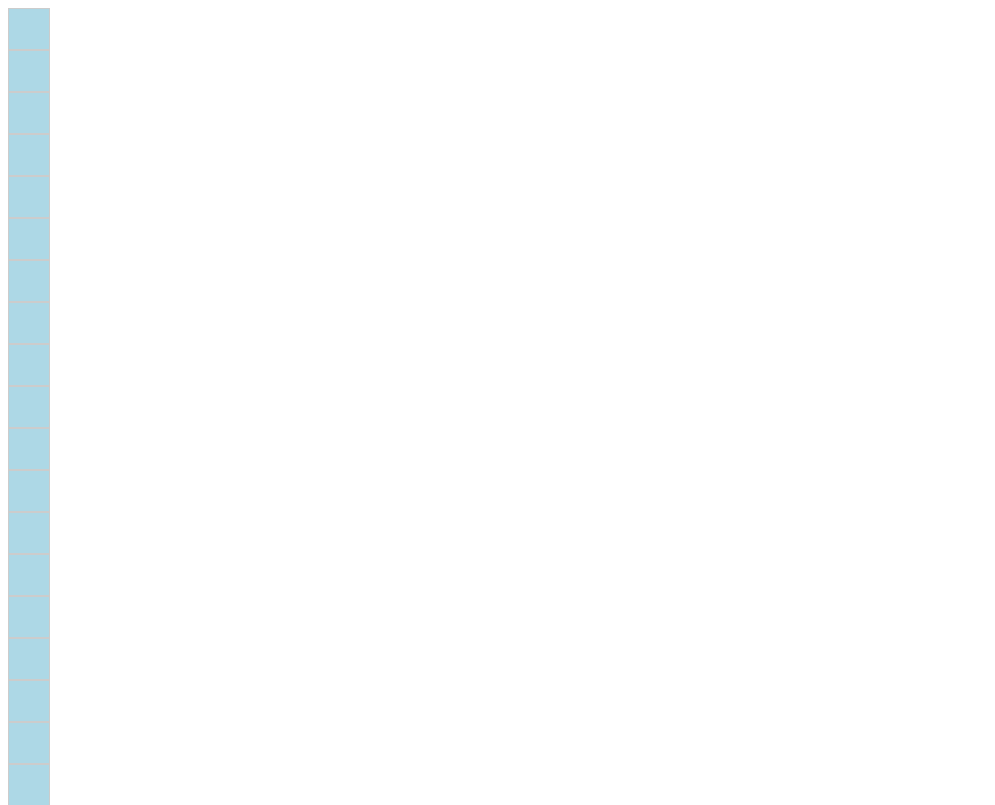
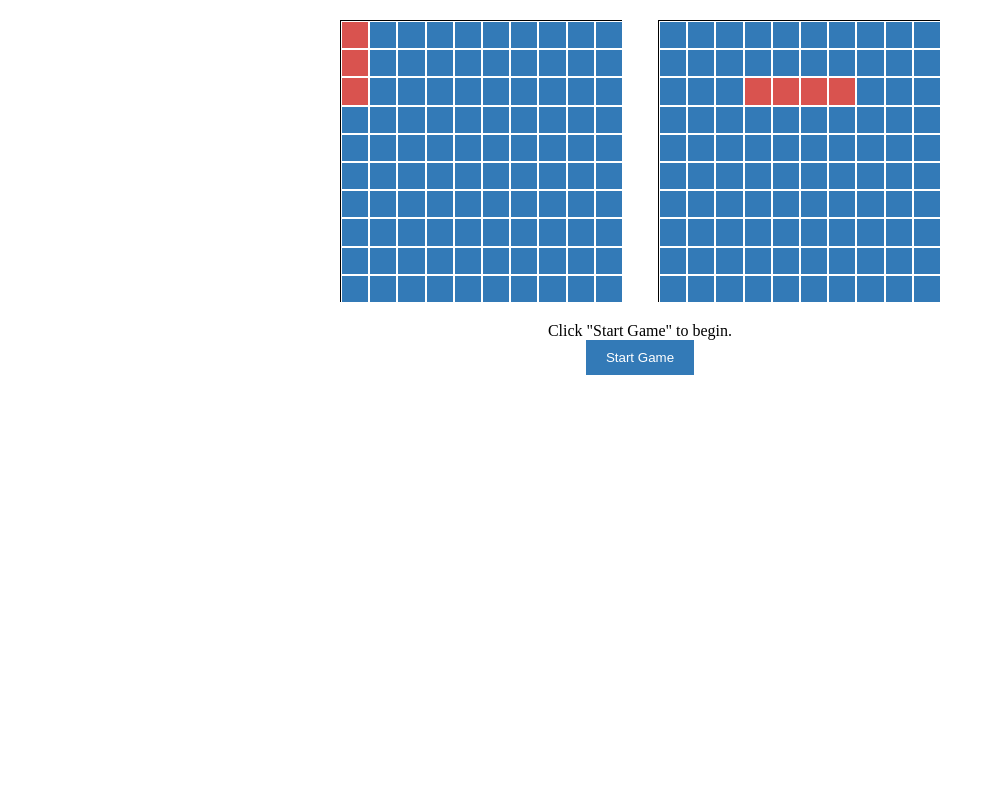
Before and after one commit to braddefauw/battleship, a website with bundled scripts: page index.html in a window 1280 px wide. Shown: the top 805 px of the page, without its empty margins (0-995 px from the left). Built offline with nearby package versions, Linux system fonts and the light colour scheme.

Commit message:
basic css

```diff
--- a/styles.css
+++ b/styles.css
@@ -1,17 +1,56 @@
-.board {
-    display: grid;
-    grid-template-columns: repeat(10, 40px);
-    grid-template-rows: repeat(10, 40px);
-    grid-gap: 2px;
+/* Game board container */
+#game-container {
+    display: flex;
+    justify-content: space-between;
+    margin: 20px auto;
+    width: 600px; /* Adjust the width as needed */
 }
 
+/* Game board */
+.game-board {
+    display: grid;
+    grid-template-columns: repeat(10, 1fr);
+    gap: 2px;
+    width: 280px; /* Adjust the width as needed */
+    height: 280px; /* Adjust the height as needed */
+    border: 1px solid #000;
+}
+
+/* Game board cells */
 .cell {
-    width: 40px;
-    height: 40px;
-    background-color: lightblue;
-    border: 1px solid #ccc;
-    display: flex;
-    align-items: center;
-    justify-content: center;
+    width: 100%;
+    height: 100%;
+    background-color: #8db8cc;
+    border: 1px solid #fff;
+}
+
+/* Styling for hits */
+.cell.hit {
+    background-color: #d9534f; /* Red for hits */
+}
+
+/* Styling for sunk ships */
+.cell.sunk {
+    background-color: #5cb85c; /* Green for sunk ships */
+}
+
+/* Styling for missed attacks */
+.cell.miss {
+    background-color: #337ab7; /* Blue for missed attacks */
+}
+
+/* Message and start button styles */
+#message {
+    text-align: center;
+    margin-top: 10px;
+}
+
+#start-button {
+    display: block;
+    margin: 0 auto;
+    padding: 10px 20px;
+    background-color: #337ab7; /* Blue button */
+    color: #fff;
+    border: none;
     cursor: pointer;
 }
```
